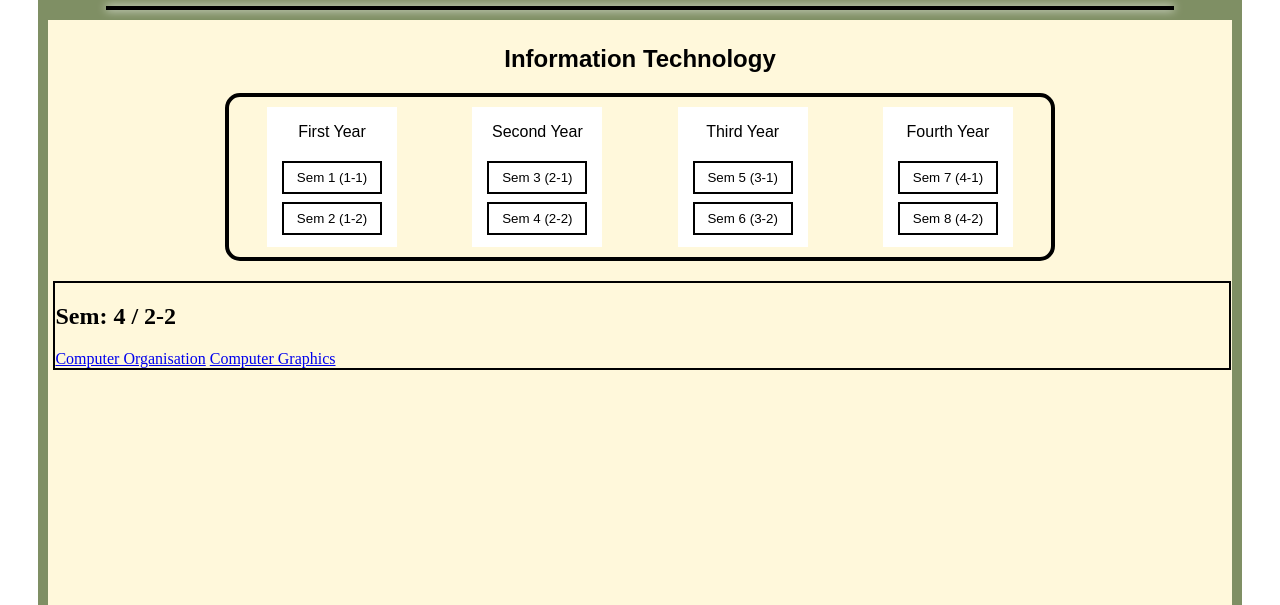
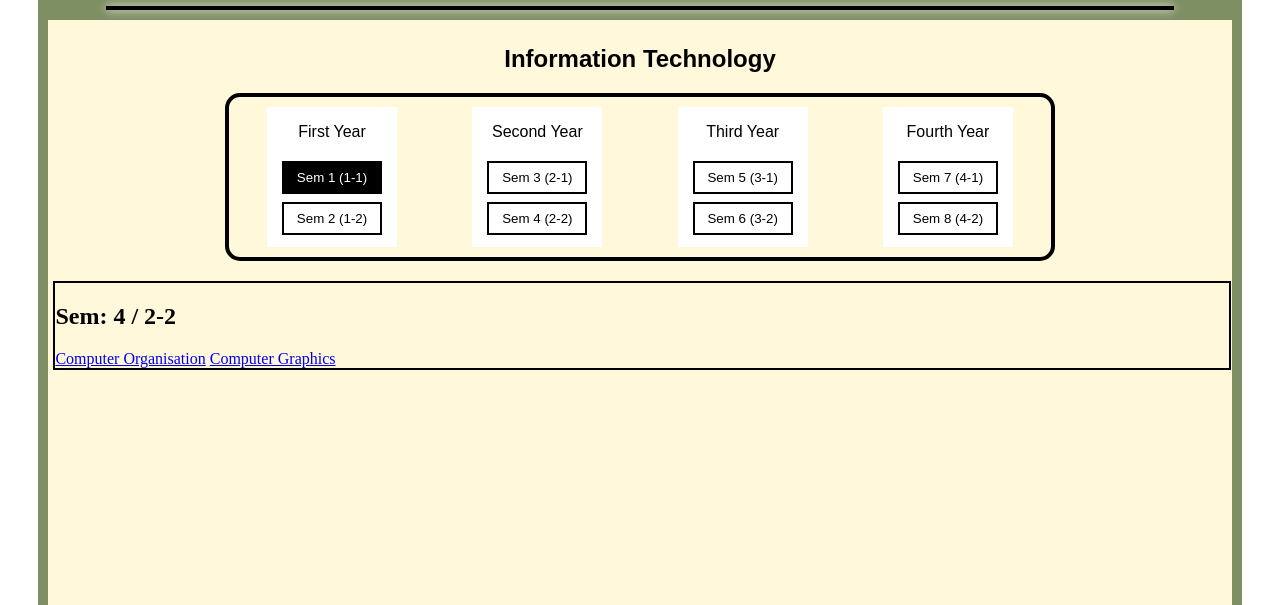
Before and after one commit to JNTUK-Instant/JNTUK-Instant.github.io, a plain HTML site: page Branch/Info-Tech.html in a window 1280 px wide. In both pictures the pointer is over the button "Sem 1 (1-1)". Shown: the part 195-800 px from the top of the page. Drawn offline with Linux system fonts and the light colour scheme.

Commit message:
v1.2.2.1
branch button hover

```diff
--- a/Branch/branch_styles/branch.css
+++ b/Branch/branch_styles/branch.css
@@ -42,6 +42,12 @@ main{
   background-color: white;
   color: black;
   font-family: sans-serif;
+  cursor: pointer;
+  transition: all 0.1s linear;
+}
+.box_year button:hover{
+  background-color: black;
+  color: white;
 }
 
 .semester{
```
